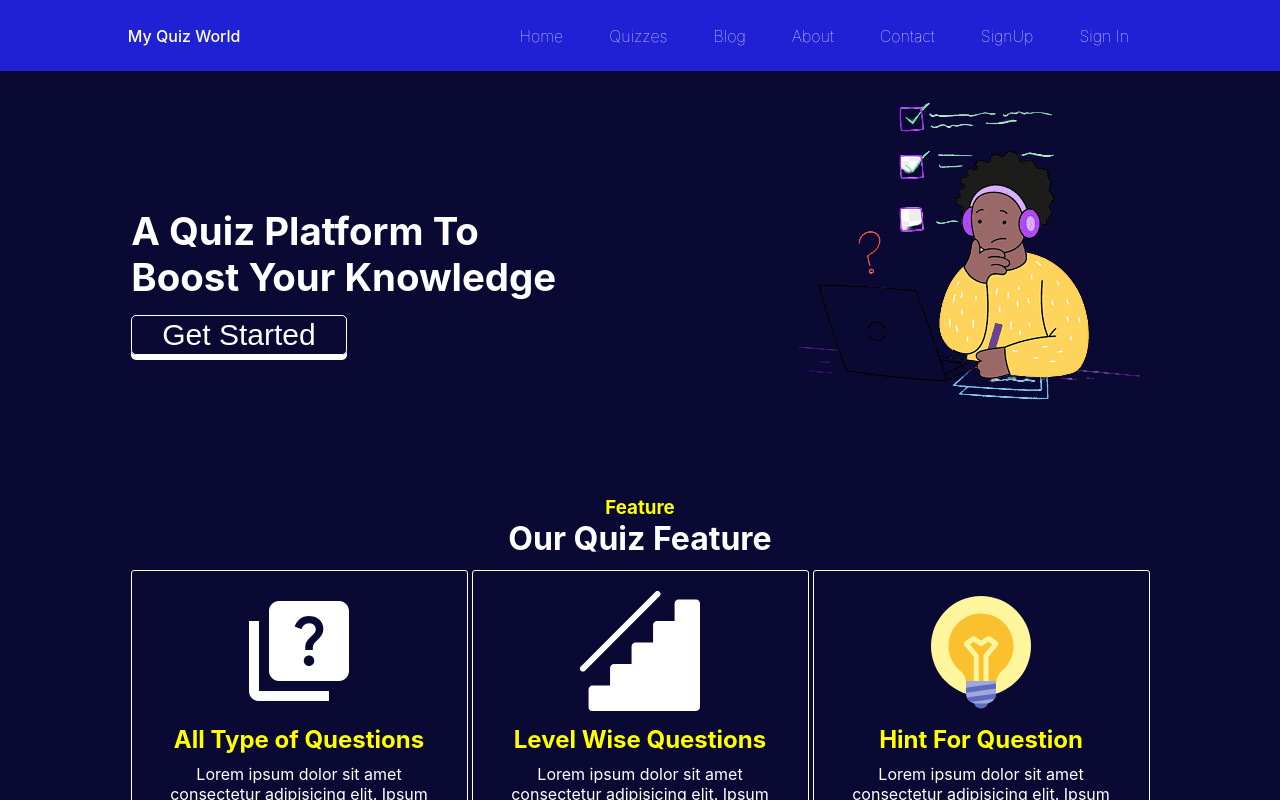
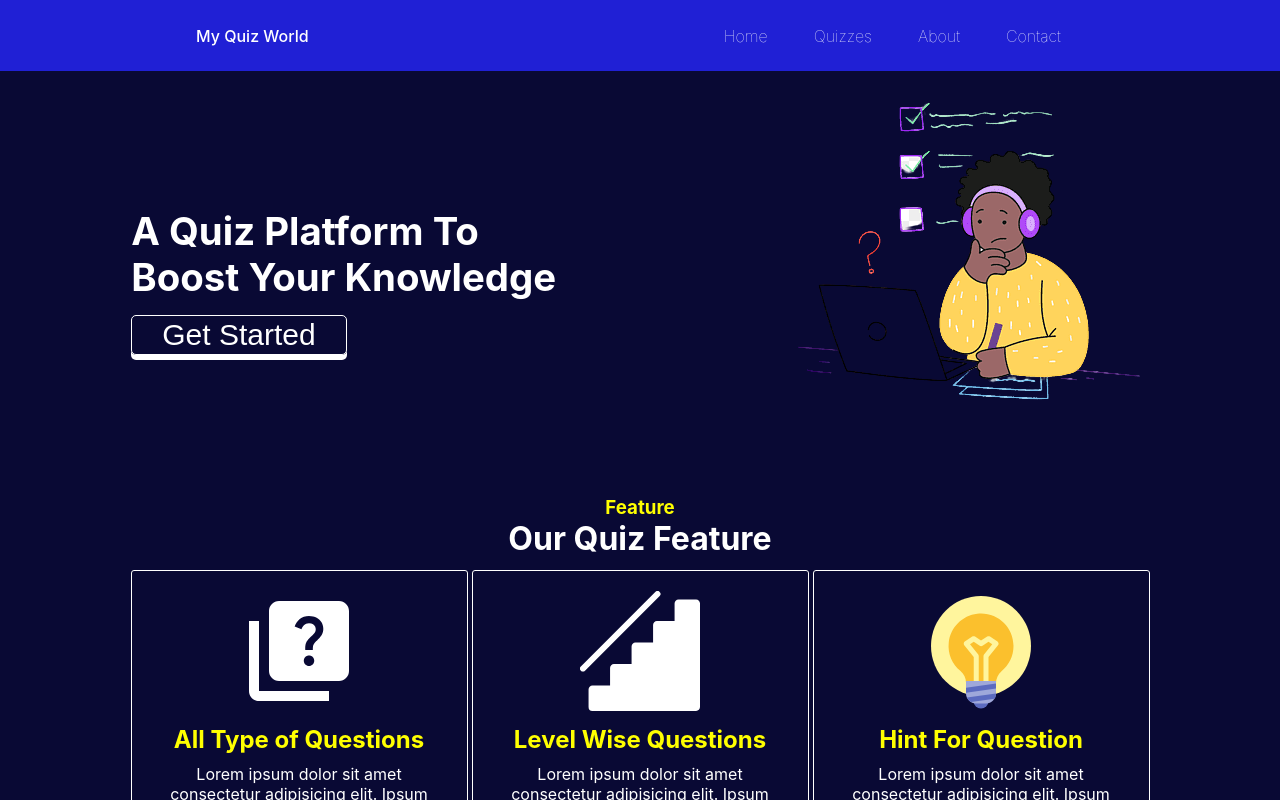
Before and after one commit to pradeepkumar-es/myquizworld, a React (Create React App) app: page / in a window 1280 px wide. Shown: the top 800 px of the page. Built offline with nearby package versions, Linux system fonts and the light colour scheme.

Commit message:
commenting under construction part from nav

```diff
--- a/src/Components/Navabar.js
+++ b/src/Components/Navabar.js
@@ -17,11 +17,11 @@ export default function Navabar() {
                 <ul className='right'>
                     <li className='item'><Link to="/">Home</Link></li>
                     <li className='item'><Link to="/quizzes">Quizzes</Link></li>
-                    <li className='item'><Link to="/blog">Blog</Link></li>
+                    {/* <li className='item'><Link to="/blog">Blog</Link></li> */}
                     <li className='item'><Link to="/about">About</Link></li>
                     <li className='item'><Link to="/contact">Contact</Link></li>
-                    <li className='item'><Link to="/signup">SignUp</Link></li>
-                    <li className='item'><Link to="/signin">Sign In</Link></li>
+                    {/* <li className='item'><Link to="/signup">SignUp</Link></li> */}
+                    {/* <li className='item'><Link to="/signin">Sign In</Link></li> */}
                 </ul>
             </div>
             <div className='smallScreen_navbar_btn' onClick={handleToggle}> {/*in css module we can not use -( hyphen)*/}
```
